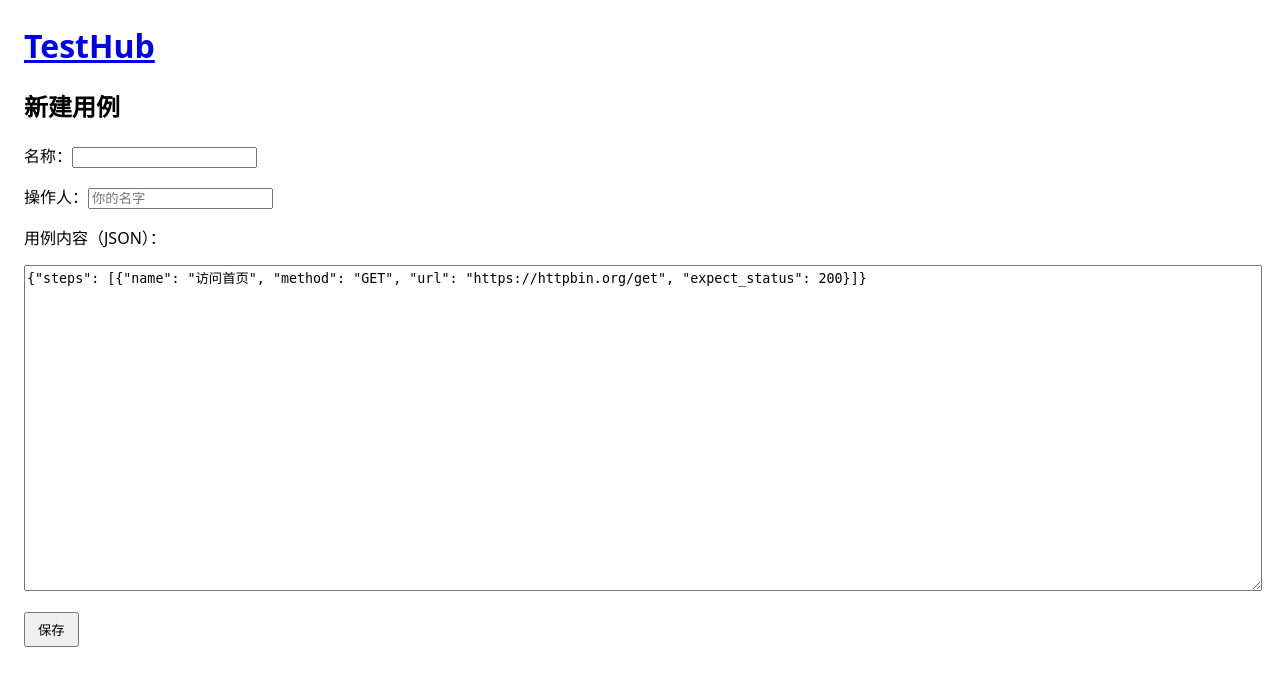
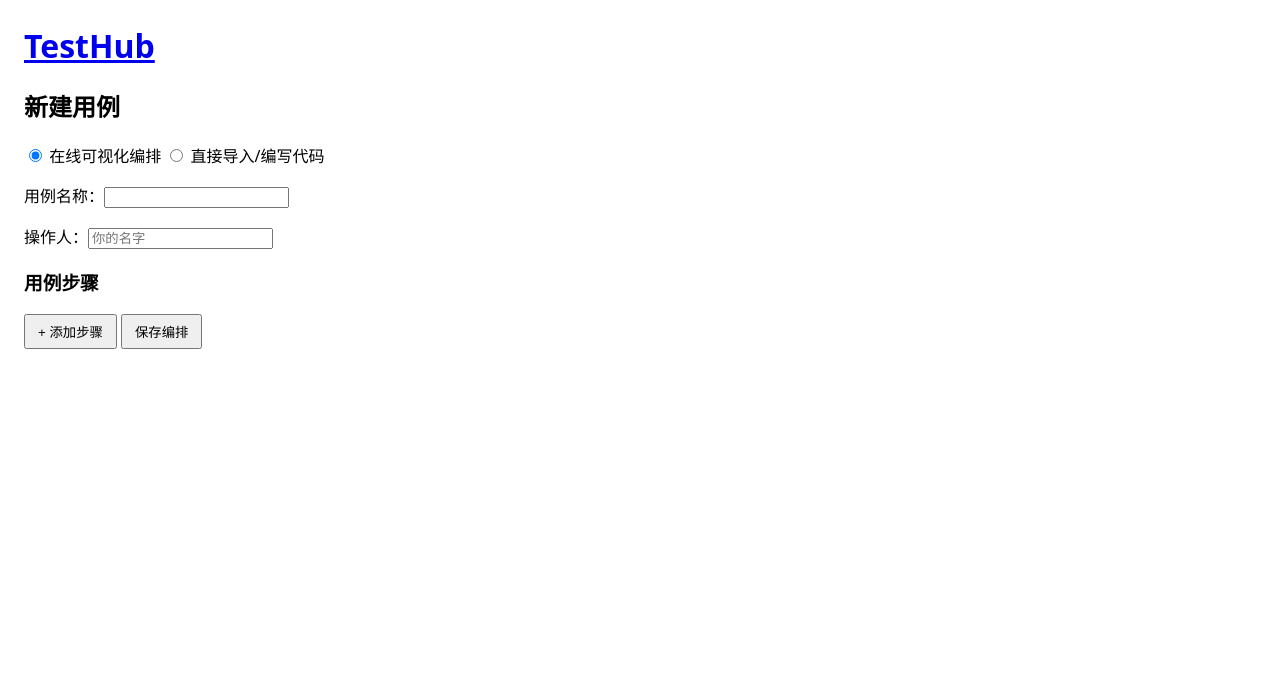
Before and after one commit to linjin123/pytestPlatform, a Flask app: page /cases/new in a window 1280 px wide. Shown: the top 686 px of the page. Run offline with Flask 3, Linux system fonts and the light colour scheme.

Commit message:
pytesthub

```diff
--- a/app.py
+++ b/app.py
@@ -14,7 +14,7 @@ from executor import RUNS_DIR
 from worker import Worker
 
 app = Flask(__name__)
-app.config["SQLALCHEMY_DATABASE_URI"] = "sqlite:///testhub.db"
+app.config["SQLALCHEMY_DATABASE_URI"] = "mysql+pymysql://root:Password123%40mysql@172.17.2.79:3306/testhub?charset=utf8mb4"
 app.config["SQLALCHEMY_TRACK_MODIFICATIONS"] = False
 db.init_app(app)
 
--- a/templates/edit_case.html
+++ b/templates/edit_case.html
@@ -4,13 +4,169 @@
 
 {% if error %}<div class="error">{{ error }}</div>{% endif %}
 
-<form method="post"
-      action="{{ '/cases/' ~ case.id if case else '/cases' }}">
-  {% if case %}<input type="hidden" name="version" value="{{ case.version }}">{% endif %}
-  <p>名称：<input name="name" value="{{ case.name if case else '' }}" required></p>
+<!-- 模式切换 -->
+<div>
+  <label><input type="radio" name="mode" value="visual" checked onclick="switchMode('visual')"> 在线可视化编排</label>
+  <label><input type="radio" name="mode" value="script" onclick="switchMode('script')"> 直接导入/编写代码</label>
+</div>
+
+<form method="post" action="{{ '/cases/' ~ case.id if case else '/cases' }}" id="caseForm">
+  {% if case %}
+  <input type="hidden" name="version" value="{{ case.version }}">
+  <input type="hidden" name="case_type" id="caseType" value="{{ case.case_type }}">
+  {% else %}
+  <input type="hidden" name="case_type" id="caseType" value="visual">
+  {% endif %}
+
+  <p>用例名称：<input name="name" value="{{ case.name if case else '' }}" required></p>
   <p>操作人：<input name="user" placeholder="你的名字"></p>
-  <p>用例内容（JSON）：</p>
-  <textarea name="content">{{ case.content if case else '{"steps": [{"name": "访问首页", "method": "GET", "url": "https://httpbin.org/get", "expect_status": 200}]}' }}</textarea>
-  <p><button class="btn" type="submit">保存</button></p>
+
+  <!-- 可视化模式区域 -->
+  <div id="visualArea">
+    <h3>用例步骤</h3>
+    <div id="stepsContainer"></div>
+    <button type="button" class="btn" onclick="addStep()">+ 添加步骤</button>
+    <button type="button" class="btn" onclick="saveVisual()">保存编排</button>
+  </div>
+
+  <!-- 代码模式区域 -->
+  <div id="scriptArea" style="display:none;">
+    <h3>Python 代码 (可直接粘贴或导入)</h3>
+    <input type="file" id="fileInput" accept=".py" onchange="importFile(this)">
+    <textarea name="content_script" id="scriptContent" style="height: 400px; width:100%; font-family: monospace;"></textarea>
+    <button type="button" class="btn" onclick="saveScript()">保存代码</button>
+  </div>
+
+  <!-- 最终提交给后端的隐藏字段 -->
+  <input type="hidden" name="content" id="finalContent">
 </form>
+
+<script>
+// 定义支持的方法字典：key是方法名，value是输入参数配置
+const ACTION_DICT = {
+  "navigate": { args: ["url"] },
+  "click_by_icon": { kwargs: ["iconName", "templatePath", "mark", "isPopupAction"] },
+  "click_by_text": { kwargs: ["text", "mark", "isPopupAction", "force_refresh"] },
+  "click_by_text_for_scroll": { args: ["text"] },
+  "page.keyboard.type": { args: ["text"] }
+};
+
+let stepsData = []; // 存放当前编辑的步骤数据
+
+// 初始化加载已有数据
+function init() {
+    let type = document.getElementById('caseType').value;
+    let content = `{{ case.content | safe if case else '{}' }}`;
+
+    if (type === 'script') {
+        switchMode('script');
+        document.getElementById('scriptContent').value = content;
+    } else {
+        switchMode('visual');
+        try {
+            let data = JSON.parse(content);
+            stepsData = data.steps || [];
+            renderSteps();
+        } catch(e) {}
+    }
+}
+
+function switchMode(mode) {
+    document.getElementById('caseType').value = mode;
+    document.getElementById('visualArea').style.display = mode === 'visual' ? 'block' : 'none';
+    document.getElementById('scriptArea').style.display = mode === 'script' ? 'block' : 'none';
+}
+
+// 渲染可视化 UI
+function renderSteps() {
+    const container = document.getElementById('stepsContainer');
+    container.innerHTML = '';
+    stepsData.forEach((step, index) => {
+        let div = document.createElement('div');
+        div.style.border = "1px solid #ccc";
+        div.style.padding = "10px";
+        div.style.marginBottom = "10px";
+
+        let html = `<b>步骤 ${index + 1}:</b>
+        <select onchange="changeAction(${index}, this.value)">
+            ${Object.keys(ACTION_DICT).map(a => `<option value="${a}" ${step.action === a ? 'selected' : ''}>${a}</option>`).join('')}
+        </select>
+        <button onclick="removeStep(${index})" style="float:right;color:red;">删除</button><br><br>`;
+
+        // 根据选择的方法，渲染不同的输入框
+        const config = ACTION_DICT[step.action] || {};
+
+        // 渲染 args
+        (config.args || []).forEach((argName, i) => {
+            let val = (step.args && step.args[i]) ? step.args[i] : "";
+            html += `<label>${argName}: <input type="text" onchange="updateArg(${index}, ${i}, this.value)" value="${val}"></label><br>`;
+        });
+
+        // 渲染 kwargs
+        (config.kwargs || []).forEach((kwName) => {
+            let val = (step.kwargs && step.kwargs[kwName] !== undefined) ? step.kwargs[kwName] : "";
+            html += `<label>${kwName}: <input type="text" onchange="updateKwarg(${index}, '${kwName}', this.value)" value="${val}"></label><br>`;
+        });
+
+        div.innerHTML = html;
+        container.appendChild(div);
+    });
+}
+
+function addStep() {
+    stepsData.push({ target: "browser", action: "navigate", args: [], kwargs: {} });
+    renderSteps();
+}
+
+function removeStep(index) {
+    stepsData.splice(index, 1);
+    renderSteps();
+}
+
+function changeAction(index, newAction) {
+    stepsData[index] = { target: newAction.includes("page.") ? "browser.page" : "browser", action: newAction.replace("page.", ""), args: [], kwargs: {} };
+    if(newAction === "page.keyboard.type") stepsData[index] = { target: "browser.page.keyboard", action: "type", args: [], kwargs: {} };
+    renderSteps();
+}
+
+function updateArg(stepIdx, argIdx, val) {
+    if(!stepsData[stepIdx].args) stepsData[stepIdx].args = [];
+    stepsData[stepIdx].args[argIdx] = val;
+}
+
+function updateKwarg(stepIdx, kwName, val) {
+    if(!stepsData[stepIdx].kwargs) stepsData[stepIdx].kwargs = {};
+    // 简单类型转换
+    if(val === "true") val = true;
+    if(val === "false") val = false;
+    stepsData[stepIdx].kwargs[kwName] = val;
+}
+
+// 保存可视化数据
+function saveVisual() {
+    let data = { "steps": stepsData, "parametrize": "[{\"url\": \"https://10.235.2.96:31080/\"}]" };
+    document.getElementById('finalContent').value = JSON.stringify(data, null, 2);
+    document.getElementById('caseForm').submit();
+}
+
+// 处理文件导入
+function importFile(input) {
+    if (input.files && input.files[0]) {
+        let reader = new FileReader();
+        reader.onload = function(e) {
+            document.getElementById('scriptContent').value = e.target.result;
+        };
+        reader.readAsText(input.files[0]);
+    }
+}
+
+// 保存代码数据
+function saveScript() {
+    document.getElementById('finalContent').value = document.getElementById('scriptContent').value;
+    document.getElementById('caseForm').submit();
+}
+
+// 页面加载时执行初始化
+window.onload = init;
+</script>
 {% endblock %}
--- /dev/null
+++ b/说明.txt
@@ -0,0 +1,3 @@
+第一步：Web 端“派单” APP接口
+第二步：后台 Worker 抢单（worker.py）
+第三步：真正触发 Pytest（executor.py）
```
